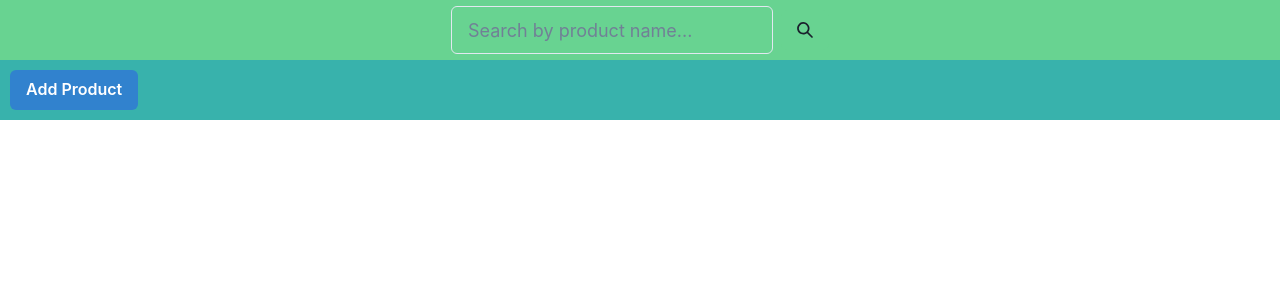
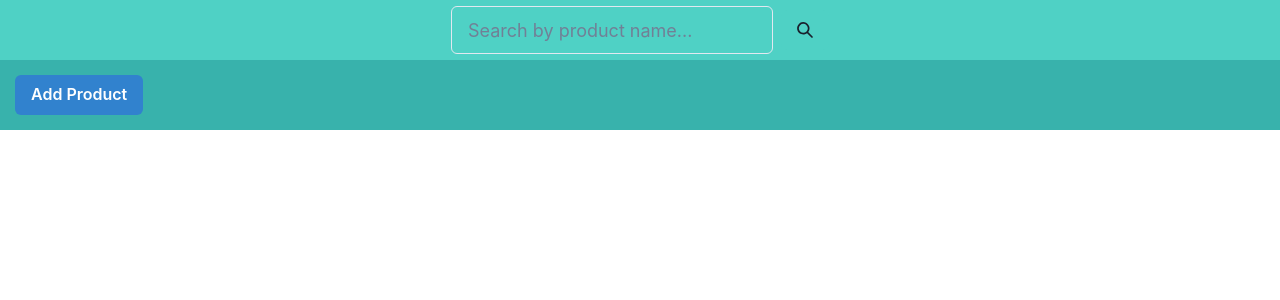
Before and after one commit to amJayem/graphql-crud-client, a React (Create React App) app: page / in a window 1280 px wide. Shown: the top 300 px of the page. Built offline with nearby package versions, Linux system fonts and the light colour scheme.

Commit message:
bg modified

```diff
--- a/src/components/AddProduct/AddProduct.js
+++ b/src/components/AddProduct/AddProduct.js
@@ -41,7 +41,7 @@ const AddProduct = ({ refetch }) => {
   return (
     <>
       <Button
-        margin={'10px'}
+        margin={'15px'}
         variant='solid'
         colorScheme='blue'
         onClick={onOpen}>
--- a/src/components/search/SearchButton.js
+++ b/src/components/search/SearchButton.js
@@ -7,9 +7,9 @@ const SearchButton = () => {
   // const [search, setSearch] = useState('')
   // const [fetchData, { data, error }] = useLazyQuery()
   return (
-    <Center w='100%' h='60px' bg='green.300' color='white'>
+    <Center w='100%' h='60px' bg='teal.300' color='white'>
       <HStack>
-        <Center w='auto' h='40px' bg='green.300' color='white'>
+        <Center w='auto' h='40px' bg='teal.300' color='white'>
           <Input
             type={'text'}
             // onChange={(e) => setSearch(e.target.value)}
@@ -19,8 +19,8 @@ const SearchButton = () => {
         </Center>
         <Button
           // onClick={fetchData}
-          bg='green.300'
-          type='green'>
+          bg='teal.300'
+          type='submit'>
           <SearchIcon />
         </Button>
       </HStack>
```
